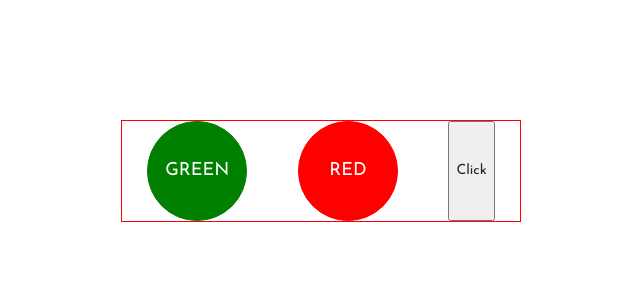
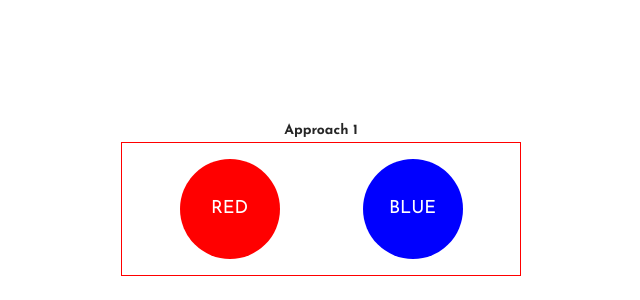
Before and after one commit to mohandast52/my-portfolio, a Next.js app: page /assignment/circles in a window 1280 px wide. Shown: the top 300 px of the page, without its empty margins (319-959 px from the left). Built offline with nearby package versions, Linux system fonts and the light colour scheme.

Commit message:
approach one added

```diff
--- a/components/Assignments/Appbase/circles.jsx
+++ b/components/Assignments/Appbase/circles.jsx
@@ -1,9 +1,10 @@
 /* eslint-disable react/prop-types */
 import React, { useState, useEffect } from 'react';
-import { Container } from './styles';
+import { ProblemContainer, Container, Title } from './styles';
 
 /* ---------------- HELPERS---------------- */
 const COLORS = ['red', 'blue', 'green'];
+
 const getNumber = (i, j) => {
   if (i === 0 && j === 1) return 2;
   if (i === 0 && j === 2) return 1;
@@ -16,67 +17,52 @@ const getNumber = (i, j) => {
 
 /* ---------------- Circle Component---------------- */
 const Circle = ({ colorName }) => (
-  <div
-    className="circle"
-    style={{ backgroundColor: colorName, borderColor: colorName }}
-  >
+  <div className="circle" style={{ backgroundColor: colorName }}>
     <span>{colorName}</span>
   </div>
 );
 
-/* ---------------- MAIN Component---------------- */
-const Component = () => {
+/* ---------------- ONE ---------------- */
+const ApproachOne = () => {
   const [counter, setCounter] = useState(0);
-  const [circleOneColor, setColorOne] = useState(0);
-  const [circleTwoColor, setColorTwo] = useState(1);
+  const [lockOne, setColorOne] = useState(0);
+  const [lockTwo, setColorTwo] = useState(1);
 
-  /*
   useEffect(() => {
-    const timerOne = setInterval(() => {
-      getColorOne(prevNum => {
-        const num = (prevNum + 1) % 3;
-        // console.log(num);
-        return num;
-      });
-    }, 1000);
-
-    return () => {
-      clearTimeout(timerOne);
-    };
+    const timerOne = setInterval(() => setCounter(prev => prev + 1), 1000);
+    return () => clearTimeout(timerOne);
   }, []);
-  */
 
   useEffect(() => {
     setColorOne(prev => {
-      // const num = prev + 1;
-      // if (num % 2 === 0) {
-      //   setColorTwo(circleTwoColor + 1);
-      //   console.log(num, circleTwoColor + 1);
-      // }
-      // return num;
-      const newLockOne = getNumber(prev, circleTwoColor);
+      const newLockOne = getNumber(prev, lockTwo);
+
+      /* if counter is off even number, then change color for 2nd circle */
       if (counter % 2 === 0) {
-        const lockTwo = getNumber(circleTwoColor, newLockOne);
-        setColorTwo(lockTwo);
+        const newLockTwo = getNumber(lockTwo, newLockOne);
+        setColorTwo(newLockTwo);
       }
 
       return newLockOne;
     });
   }, [counter]);
 
-
-  const btnClick = () => {
-    setCounter(prev => prev + 1);
-  };
-
-  // console.log(circleOneColor);
   return (
-    <Container>
-      <Circle colorName={COLORS[circleOneColor]} />
-      <Circle colorName={COLORS[circleTwoColor]} />
-      <button onClick={btnClick} type="button">Click</button>
-    </Container>
+    <>
+      <Title>Approach 1</Title>
+      <Container>
+        <Circle colorName={COLORS[lockOne]} />
+        <Circle colorName={COLORS[lockTwo]} />
+      </Container>
+    </>
   );
 };
 
-export default Component;
+
+const Problem = () => (
+  <ProblemContainer>
+    <ApproachOne />
+  </ProblemContainer>
+);
+
+export default Problem;
--- a/components/Assignments/Appbase/styles.jsx
+++ b/components/Assignments/Appbase/styles.jsx
@@ -29,12 +29,17 @@ export const ParentContainer = styled.div`
   }
 `;
 
+export const ProblemContainer = styled.div`
+  width: 400px;
+  margin: 120px auto;
+`;
+
 export const Container = styled.div`
   display: flex;
   justify-content: space-around;
-  width: 400px;
-  margin: 120px auto;
+  padding: 1rem;
   border: 1px solid red;
+  margin-bottom: 2rem;
 
   .circle {
     display: flex;
@@ -43,7 +48,6 @@ export const Container = styled.div`
     height: 100px;
     width: 100px;
     border-radius: 50%;
-    border: 1px solid;
 
     span {
       color: white;
@@ -52,3 +56,9 @@ export const Container = styled.div`
     }
   }
 `;
+
+export const Title = styled.div`
+  font-weight: bold;
+  font-size: 20p;
+  text-align: center;
+`;
```
